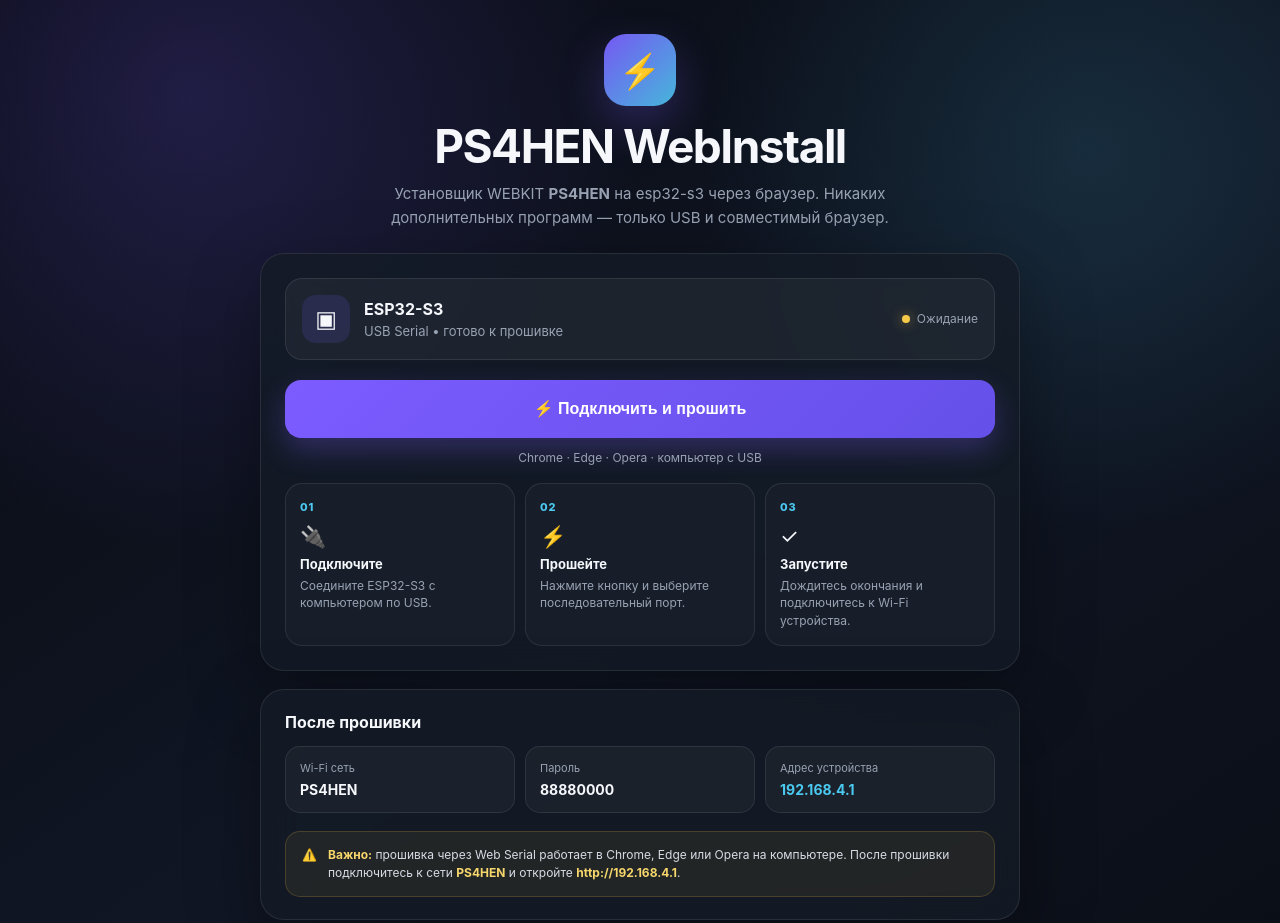
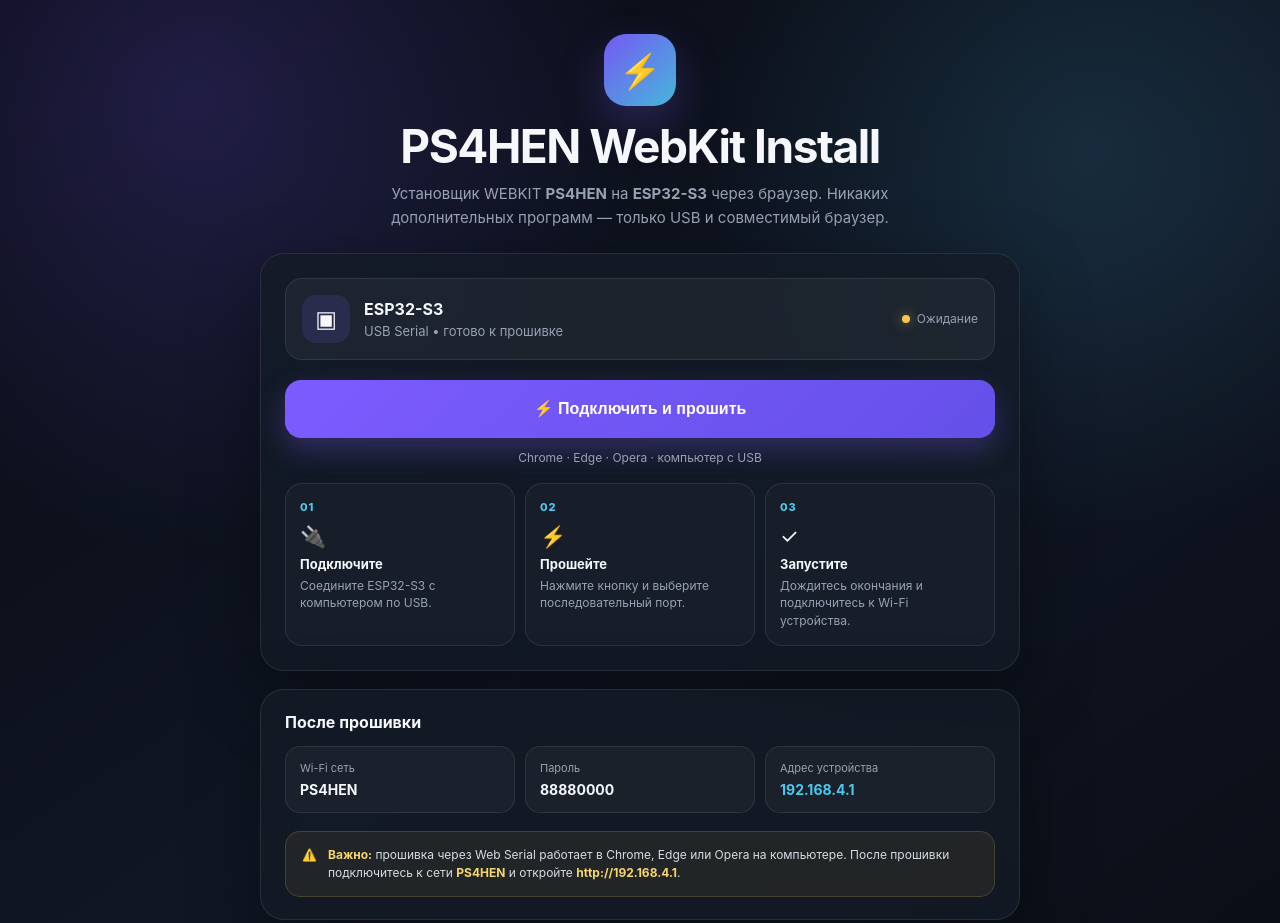
Before and after one commit to chekushin-anton/PS4HEN-webinstall-esp32, a plain HTML site: page index.html in a window 1280 px wide. Shown: the top 923 px of the page. Drawn offline with Linux system fonts and the light colour scheme.

Commit message:
Update index.html

```diff
--- a/index.html
+++ b/index.html
@@ -316,9 +316,9 @@
 
     <header class="hero">
       <div class="logo">⚡</div>
-      <h1>PS4HEN WebInstall</h1>
+      <h1>PS4HEN WebKit Install</h1>
       <p class="subtitle">
-        Установщик WEBKIT <strong>PS4HEN</strong> на esp32-s3 через браузер.
+        Установщик WEBKIT <strong>PS4HEN</strong> на <strong>ESP32-S3</strong> через браузер.
         Никаких дополнительных программ — только USB и совместимый браузер.
       </p>
     </header>
```
